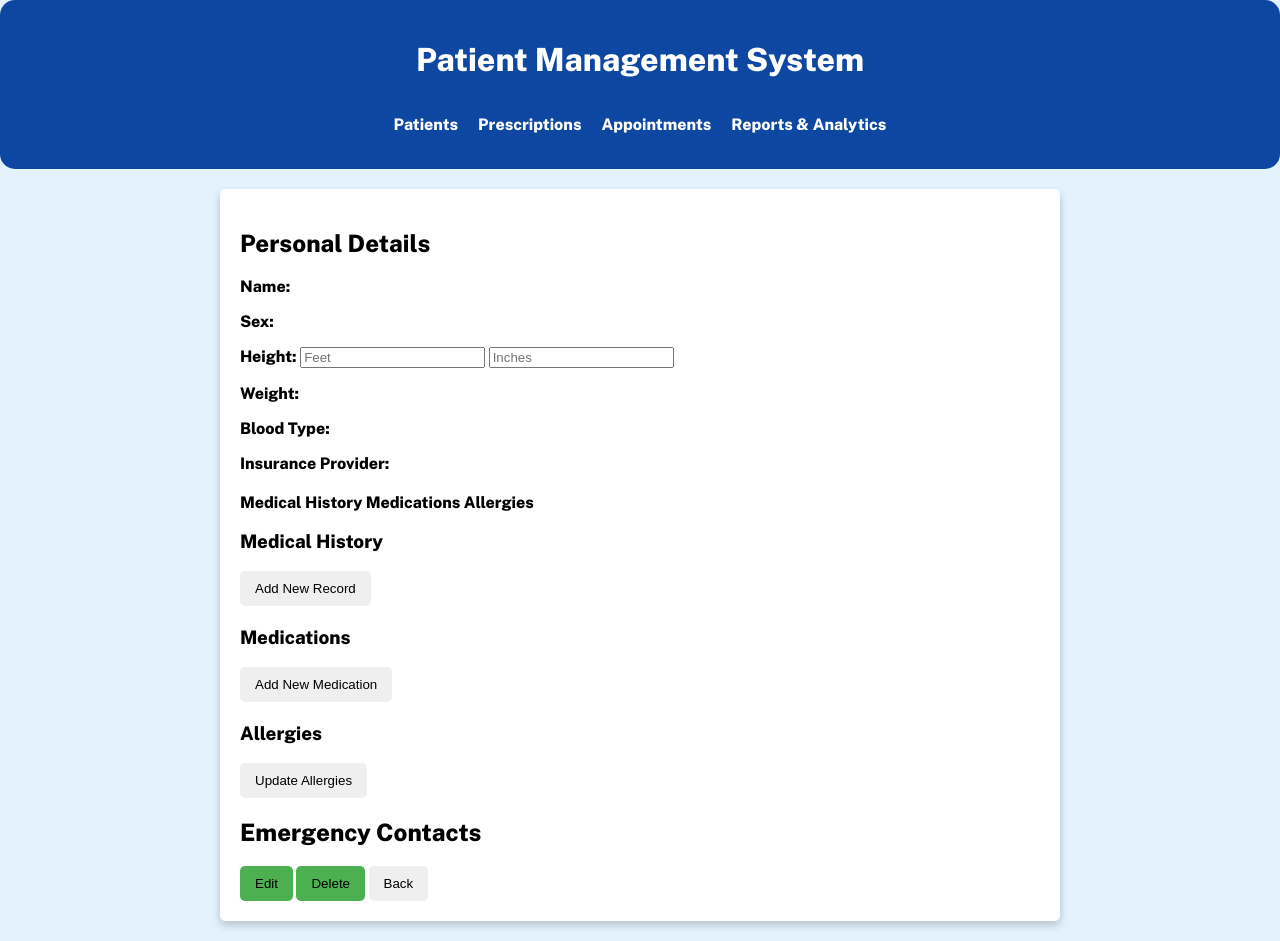
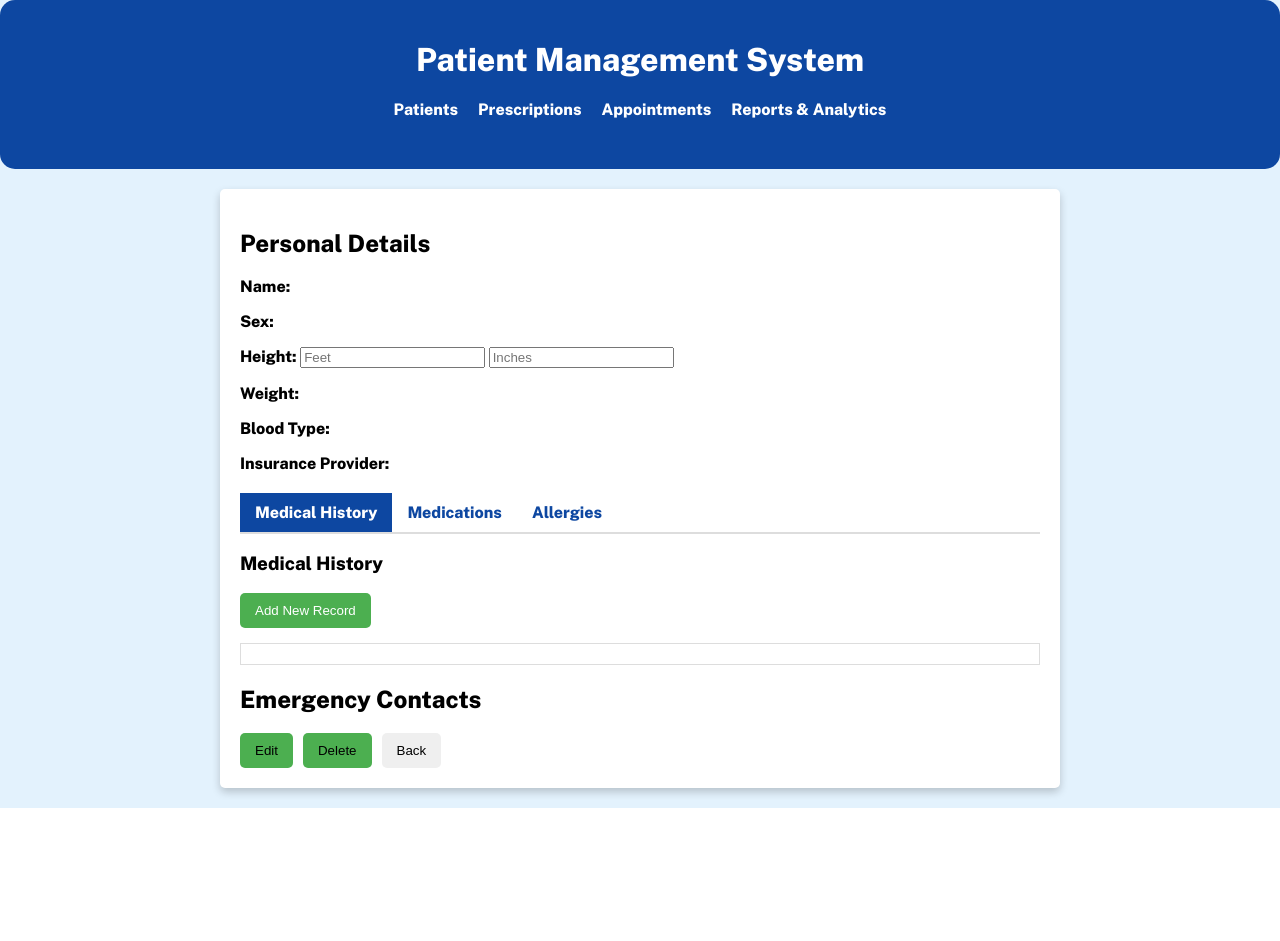
Before and after one commit to kxvalencia/capstone, a PHP site: page /patient_profile.php in a window 1280 px wide. After the commit the page ends 808 px from the top, so only its background shows below. Run offline with PHP 8.4, Linux system fonts and the light colour scheme.

Commit message:
Update patient_profile.css

```diff
--- a/patient_profile.css
+++ b/patient_profile.css
@@ -4,6 +4,7 @@ body {
     margin: 0;
     padding: 0;
 }
+
 .header {
     background-color: #0D47A1;
     color: #fff;
@@ -19,7 +20,7 @@ body {
 .nav {
     display: flex;
     justify-content: center;
-            padding: 15px;
+    margin: 10px 0 30px 0;
 }
 
 .nav a {
@@ -54,10 +55,6 @@ button {
     transition: background-color 0.2s;
 }
 
-.action-buttons button {
-            margin-right: 10px;
-}
-
 .btn-edit {
     background-color: #4CAF50;
 }
@@ -65,11 +62,95 @@ button {
 .btn-delete {
     background-color: #4CAF50;
 }
+
 button:hover {
     opacity: 0.8;
 }
 
-        .return-link {
+.tabs {
+    display: flex;
+    border-bottom: 2px solid #ddd;
+    margin-bottom: 15px;
+}
+
+.tab-link {
+    padding: 10px 15px;
+    margin: 0;
+    color: #0D47A1;
+    cursor: pointer;
+    transition: background-color 0.2s;
+}
+
+.tab-link.active {
+    color: #fff;
+    background-color: #0D47A1;
+}
+
+.tab-link:hover {
+    background-color: #0D47A1;
+    color: #fff;
+}
+
+.tab-content {
+    display: none;
+}
+
+.tab-content.active {
     display: block;
+}
+
+.profile-actions {
+    display: flex;
+    gap: 10px;
+    align-items: center;
     margin-top: 20px;
 }
+
+.btn-add-record {
+    background-color: #4CAF50;
+    color: #fff;
+    padding: 10px 15px;
+    border: none;
+    border-radius: 5px;
+    cursor: pointer;
+    margin-bottom: 15px;
+    display: block;
+}
+
+.btn-add-med {
+    background-color: #4CAF50;
+    color: #fff;
+    padding: 10px 15px;
+    border: none;
+    border-radius: 5px;
+    cursor: pointer;
+    margin-bottom: 15px;
+    display: block;
+}
+
+.btn-update-allergies {
+    background-color: #4CAF50;
+    color: #fff;
+    padding: 10px 15px;
+    border: none;
+    border-radius: 5px;
+    cursor: pointer;
+    margin-bottom: 15px;
+    display: block;
+}
+
+.medical-records {
+    border: 1px solid #ddd;
+    padding: 10px;
+    margin-bottom: 15px;
+}
+
+.medical-record-details {
+    border: 1px solid #ddd;
+    padding: 10px;
+    margin-bottom: 15px;
+}
+
+.medical-record-details h4 {
+    margin-top: 0;
+}
```
Lines whose indentation alone changed are shown as unchanged.
